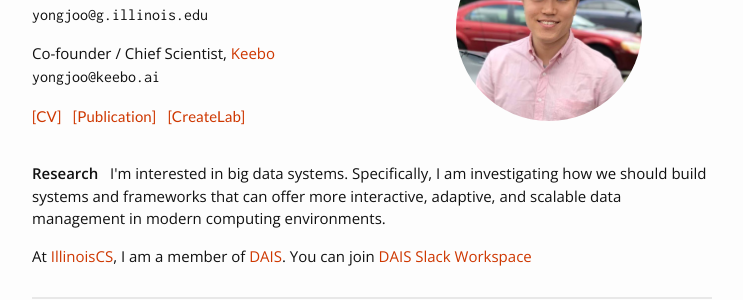
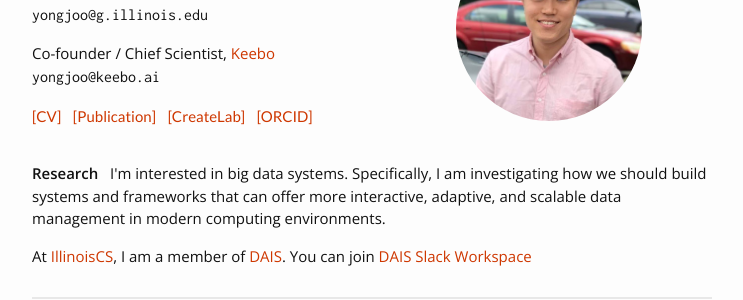
Before and after one commit to pyongjoo/pyongjoo.github.io, a Jekyll site: the page built from index.html, in a window 1280 px wide and 900 px high. Shown: the part 173-473 px from the top of the window, without its empty margins (268-1011 px from the left). Built offline with Jekyll 4.4.1, drawn with Linux system fonts in a browser that asks for light colours.

Commit message:
added orcid

```diff
--- a/index.html
+++ b/index.html
@@ -24,11 +24,12 @@ layout: home
 	        </p>
 
 	        <p><a href="/resources/Yongjoo_CV_2023_02.pdf">[CV]</a>
-	        	&nbsp;&nbsp;
-	        	<a href="/publication">[Publication]</a>
-	        	&nbsp;&nbsp;
+        		&nbsp;&nbsp;
+        	<a href="/publication">[Publication]</a>
+        		&nbsp;&nbsp;
 			<a href="https://createlab.cs.illinois.edu/">[CreateLab]</a>
-<!-- 	        	<a href="https://youtu.be/KUUO79Wh_xY">[<img src="/resources/youtube_social_circle_white.png" width="22px" style="vertical-align: text-top;"/> My Research]</a> -->
+				&nbsp;&nbsp;
+			<a href="https://orcid.org/0000-0003-3786-6214">[ORCID]</a>
 	        </p>
 	    </div><!--
 	    --><div class="col-md-4 hidden-xs hidden-sm vcenter">
```
